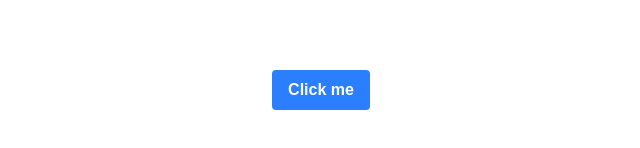
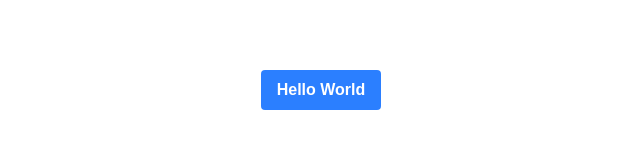
Before and after one commit to tomyok/curso-typescript-react, a Next.js app: page / in a window 1280 px wide. Shown: the part 310-458 px from the top of the page, without its empty margins (319-959 px from the left). Built offline with nearby package versions, Linux system fonts and the light colour scheme.

Commit message:
Jugando con prop types y creando type ButtonProps, para tipar las props

```diff
--- a/src/app/page.tsx
+++ b/src/app/page.tsx
@@ -1,13 +1,22 @@
-function Button() {
+type ButtonProps = {
+  text: string;
+  subtitle?: string;
+  color?: string;
+}
+
+function Button(props: ButtonProps) {
+
+const {text} = props;
+
   return (
-    <button className="btn">Click me</button>
+    <button className="btn">{text}</button>
   )
 }
 
 function page() {
   return (
     <div>
-      <Button />
+      <Button text="Hello World"/>
     </div>
   )
 }
```
